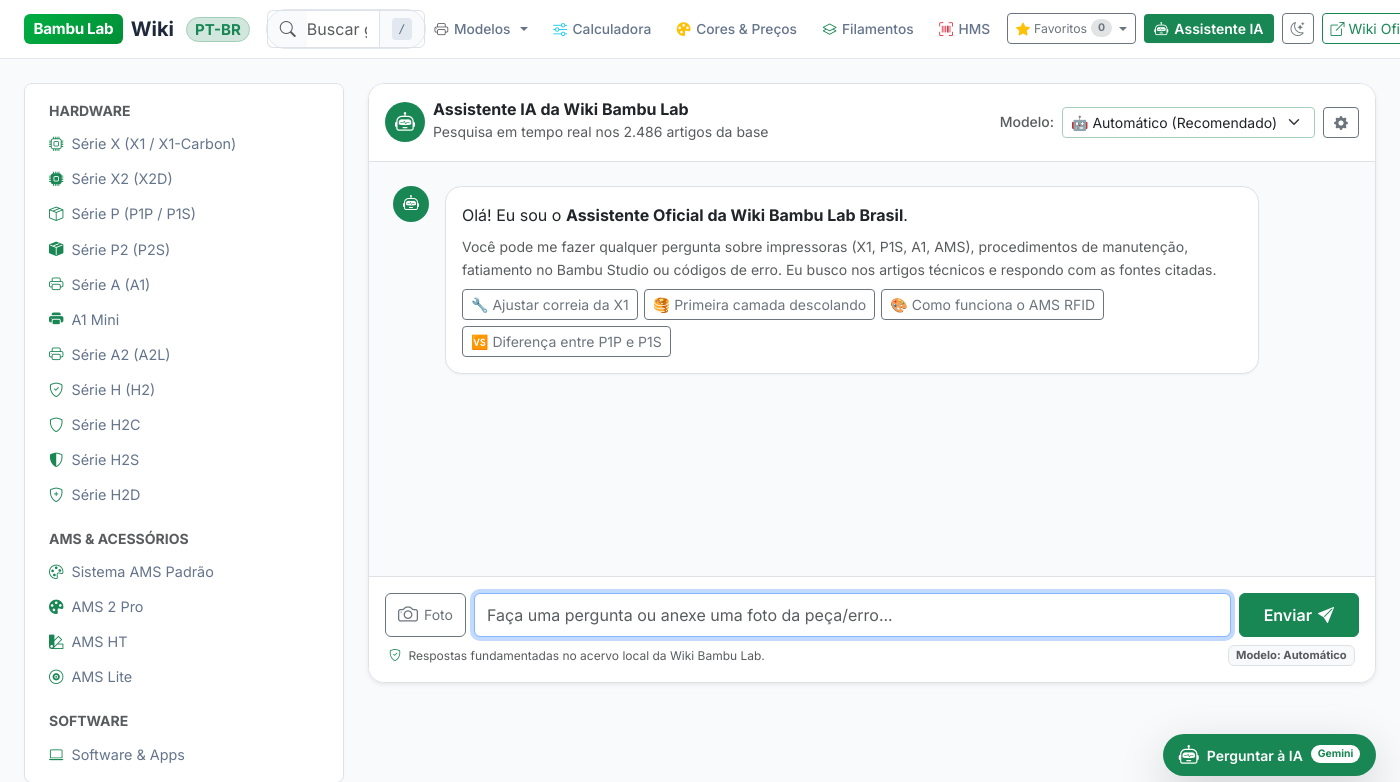
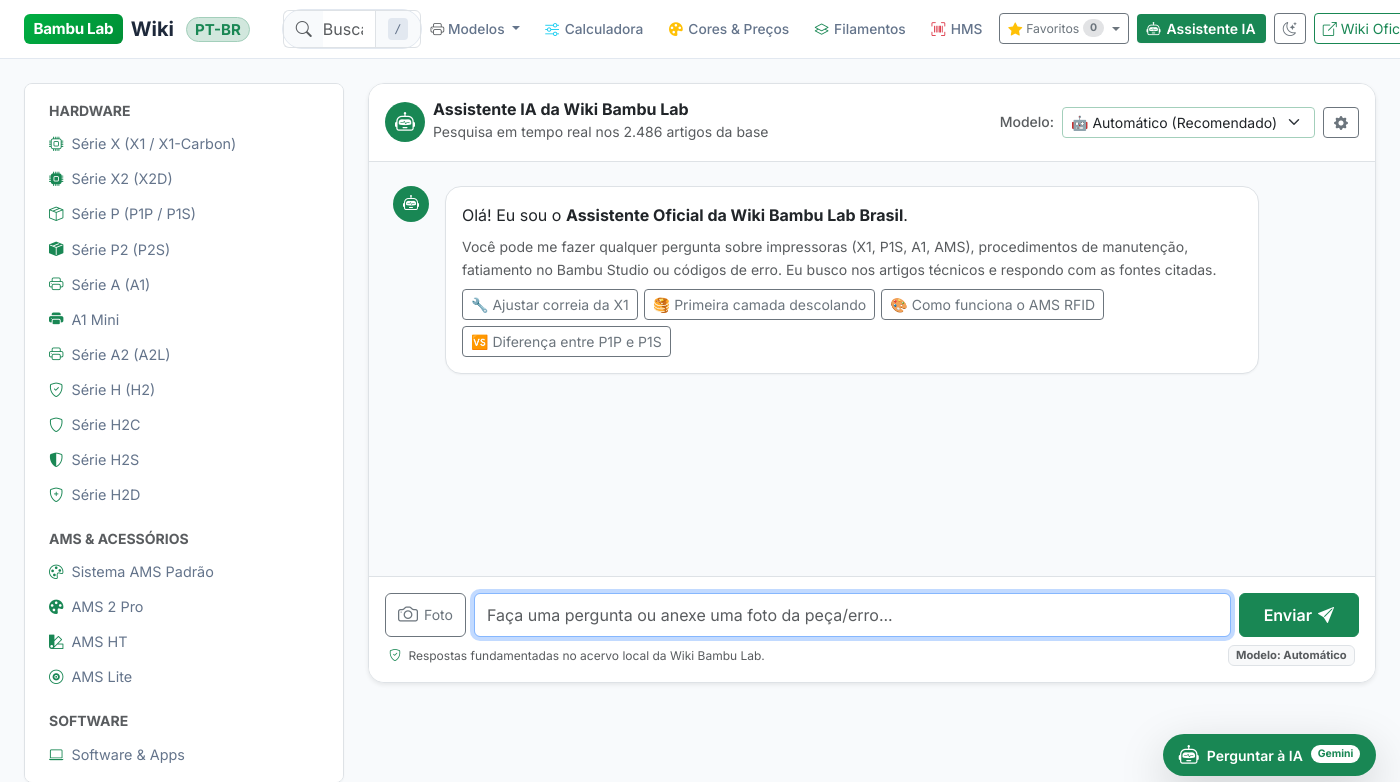
Before and after one commit to hchinaglia/bambu-wiki-ptbr, a FastAPI app: page /chat in a window 1400 px wide; the page is wider, and only the part inside the window is pictured. Shown: the top 782 px of that part. Run offline with FastAPI, Linux system fonts and the light colour scheme; data that the repository does not hold is empty; some libraries are stand-ins or nearby versions.

Commit message:
fix(navbar): fix nav-link display override and improve search alignment

```diff
--- a/app/static/css/style.css
+++ b/app/static/css/style.css
@@ -65,9 +65,15 @@ body {
 /* Search Box */
 .search-container {
     width: 100%;
-    min-width: 160px;
-    max-width: 280px;
+    min-width: 140px;
+    max-width: 220px;
     flex-shrink: 1;
+}
+
+@media (min-width: 1200px) {
+    .search-container {
+        max-width: 280px;
+    }
 }
 
 /* Custom Navbar Links & Anti-Wrap Protection */
@@ -80,7 +86,6 @@ body {
 
 .custom-navbar .nav-link {
     white-space: nowrap !important;
-    display: inline-flex !important;
     align-items: center;
     gap: 0.35rem;
     font-size: 0.86rem;
--- a/app/templates/layout.html
+++ b/app/templates/layout.html
@@ -14,7 +14,7 @@
     <link href="https://fonts.googleapis.com/css2?family=Inter:wght@300;400;500;600;700&family=JetBrains+Mono:wght@400;500&display=swap" rel="stylesheet">
 
     <!-- Custom Style -->
-    <link rel="stylesheet" href="/static/css/style.css?v=20260916_04">
+    <link rel="stylesheet" href="/static/css/style.css?v=20260916_05">
     <!-- Marked.js para renderização de Markdown no cliente -->
     <script src="https://cdn.jsdelivr.net/npm/marked/marked.min.js"></script>
     {% block head %}{% endblock %}
@@ -31,13 +31,13 @@
             </a>
 
             <!-- Barra de Busca Global -->
-            <div class="search-container mx-auto position-relative d-none d-md-block">
+            <div class="search-container me-auto ms-2 ms-xl-3 position-relative d-none d-md-block">
                 <form action="/search" method="GET" class="search-form">
                     <div class="input-group">
                         <span class="input-group-text bg-transparent border-end-0 text-muted">
                             <i class="bi bi-search"></i>
                         </span>
-                        <input type="text" id="globalSearchInput" name="q" class="form-control border-start-0 ps-0" placeholder="Buscar guias, erros, manutenção, modelos... (Ctrl+K)" autocomplete="off">
+                        <input type="text" id="globalSearchInput" name="q" class="form-control border-start-0 ps-0" placeholder="Buscar na Wiki... (Ctrl+K)" autocomplete="off">
                         <span class="input-group-text bg-transparent text-muted kbd-shortcut">
                             <kbd>/</kbd>
                         </span>
```
